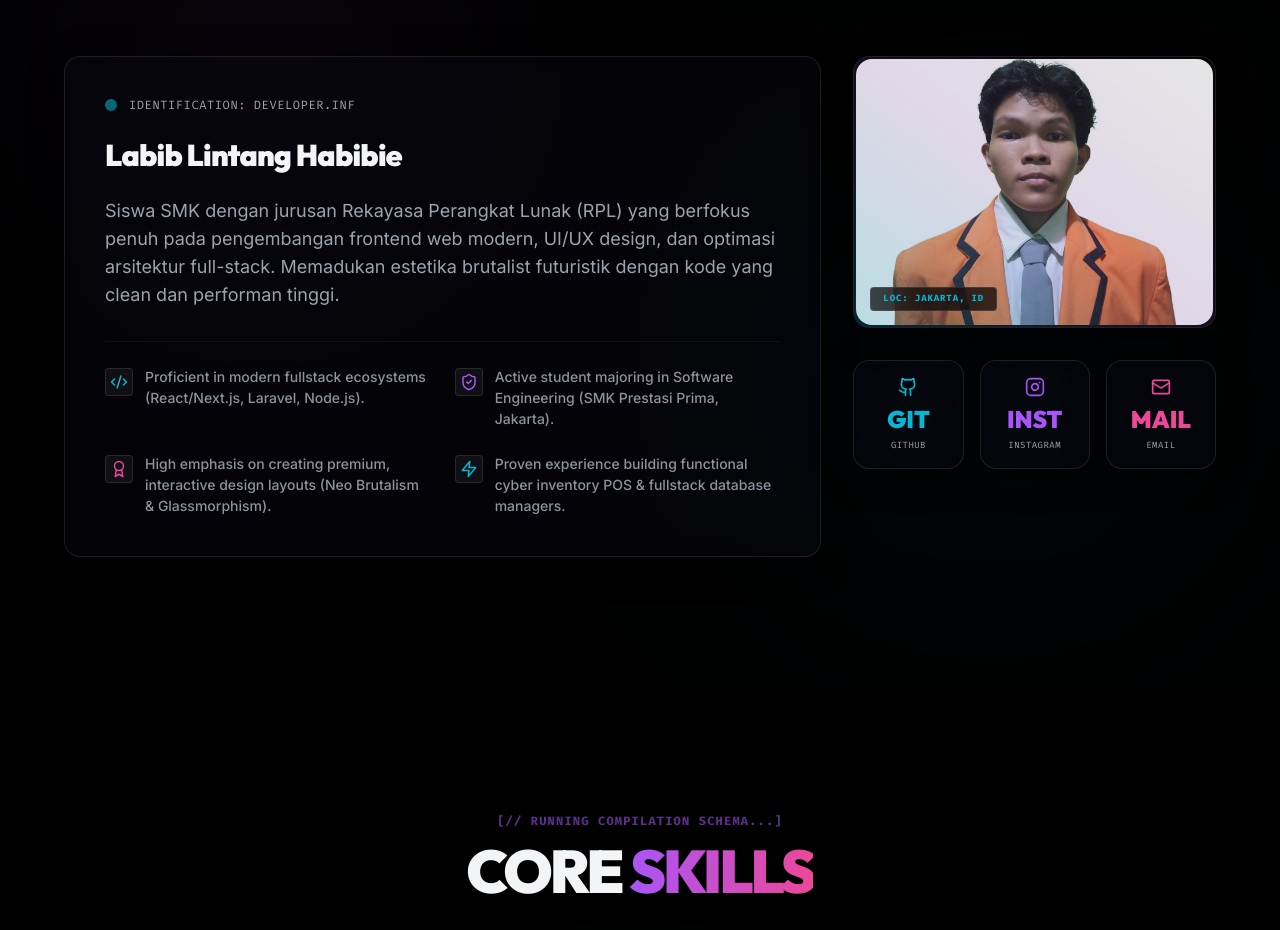
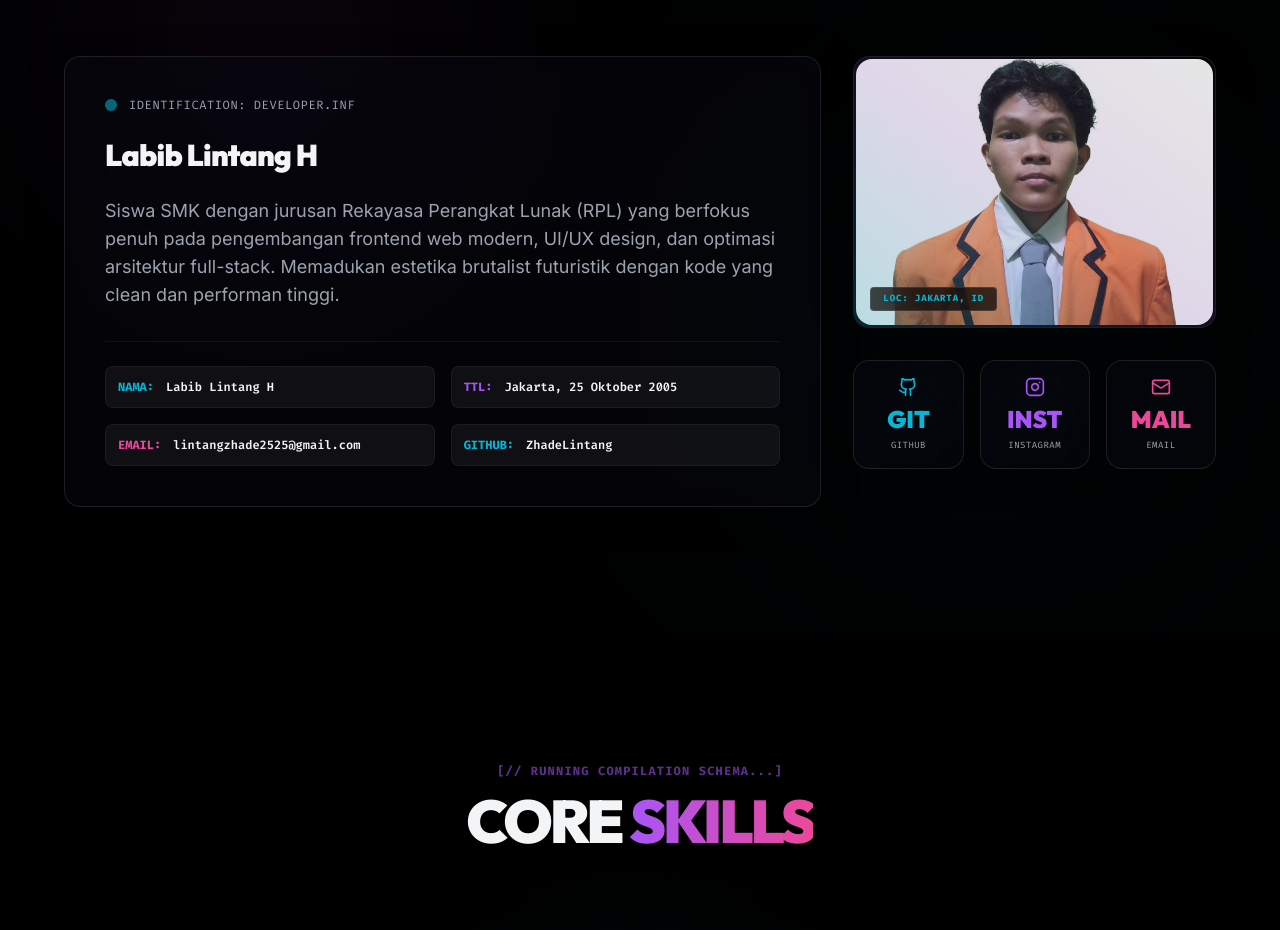
Before and after one commit to ZhadeLintang/lintang-devfolio, a React (Vite) app: page / in a window 1280 px wide. Shown: the part 1040-1970 px from the top of the page. Built offline with nearby package versions, Linux system fonts and the light colour scheme.

Commit message:
feat: replace generic bio bullets with custom cyber profile specifications list

```diff
--- a/src/components/About.tsx
+++ b/src/components/About.tsx
@@ -1,6 +1,6 @@
 import React, { useEffect, useState, useRef } from 'react';
 import { motion, useAnimation } from 'framer-motion';
-import { ShieldCheck, Award, Zap, Code2, Github, Instagram, Mail } from 'lucide-react';
+import { Github, Instagram, Mail } from 'lucide-react';
 
 const About: React.FC = () => {
   const controls = useAnimation();
@@ -34,12 +34,7 @@ const About: React.FC = () => {
     visible: { opacity: 1, y: 0, transition: { duration: 0.8, ease: 'easeOut' } }
   };
 
-  const bioBullets = [
-    { icon: <Code2 size={18} className="text-cyanGlow" />, text: 'Proficient in modern fullstack ecosystems (React/Next.js, Laravel, Node.js).' },
-    { icon: <ShieldCheck size={18} className="text-neonPurple" />, text: 'Active student majoring in Software Engineering (SMK Prestasi Prima, Jakarta).' },
-    { icon: <Award size={18} className="text-accent" />, text: 'High emphasis on creating premium, interactive design layouts (Neo Brutalism & Glassmorphism).' },
-    { icon: <Zap size={18} className="text-cyanGlow" />, text: 'Proven experience building functional cyber inventory POS & fullstack database managers.' }
-  ];
+
 
   return (
     <section
@@ -80,7 +75,7 @@ const About: React.FC = () => {
               </div>
 
               <h3 className="text-2xl md:text-3xl font-black text-softWhite mb-6 leading-tight">
-                Labib Lintang Habibie
+                Labib Lintang H
               </h3>
 
               <p className="text-mutedGray text-base md:text-lg leading-relaxed mb-8">
@@ -88,16 +83,34 @@ const About: React.FC = () => {
               </p>
             </div>
 
-            {/* Bullet points grid */}
-            <div className="grid grid-cols-1 md:grid-cols-2 gap-6 pt-6 border-t border-white/5">
-              {bioBullets.map((bullet, idx) => (
-                <div key={idx} className="flex gap-3 items-start">
-                  <div className="p-1 rounded bg-white/5 shrink-0 mt-0.5 border border-white/10">
-                    {bullet.icon}
-                  </div>
-                  <p className="text-sm text-mutedGray/90 font-medium leading-normal">{bullet.text}</p>
-                </div>
-              ))}
+            {/* Cyber Profile Metadata List */}
+            <div className="grid grid-cols-1 md:grid-cols-2 gap-4 pt-6 border-t border-white/5 font-mono text-xs text-mutedGray">
+              <div className="flex items-center gap-3 border border-white/5 bg-white/5 p-3 rounded-lg hover:border-cyanGlow/30 transition-colors">
+                <span className="text-cyanGlow font-bold">NAMA:</span>
+                <span className="text-softWhite font-semibold">Labib Lintang H</span>
+              </div>
+              <div className="flex items-center gap-3 border border-white/5 bg-white/5 p-3 rounded-lg hover:border-neonPurple/30 transition-colors">
+                <span className="text-neonPurple font-bold">TTL:</span>
+                <span className="text-softWhite font-semibold">Jakarta, 25 Oktober 2005</span>
+              </div>
+              <a
+                href="mailto:lintangzhade2525@gmail.com"
+                className="flex items-center gap-3 border border-white/5 bg-white/5 p-3 rounded-lg hover:border-accent/40 hover:text-softWhite transition-colors"
+                data-cursor="hover"
+              >
+                <span className="text-accent font-bold">EMAIL:</span>
+                <span className="text-softWhite font-semibold">lintangzhade2525@gmail.com</span>
+              </a>
+              <a
+                href="https://github.com/ZhadeLintang"
+                target="_blank"
+                rel="noopener noreferrer"
+                className="flex items-center gap-3 border border-white/5 bg-white/5 p-3 rounded-lg hover:border-cyanGlow/40 hover:text-softWhite transition-colors"
+                data-cursor="hover"
+              >
+                <span className="text-cyanGlow font-bold">GITHUB:</span>
+                <span className="text-softWhite font-semibold">ZhadeLintang</span>
+              </a>
             </div>
           </motion.div>
 
```
